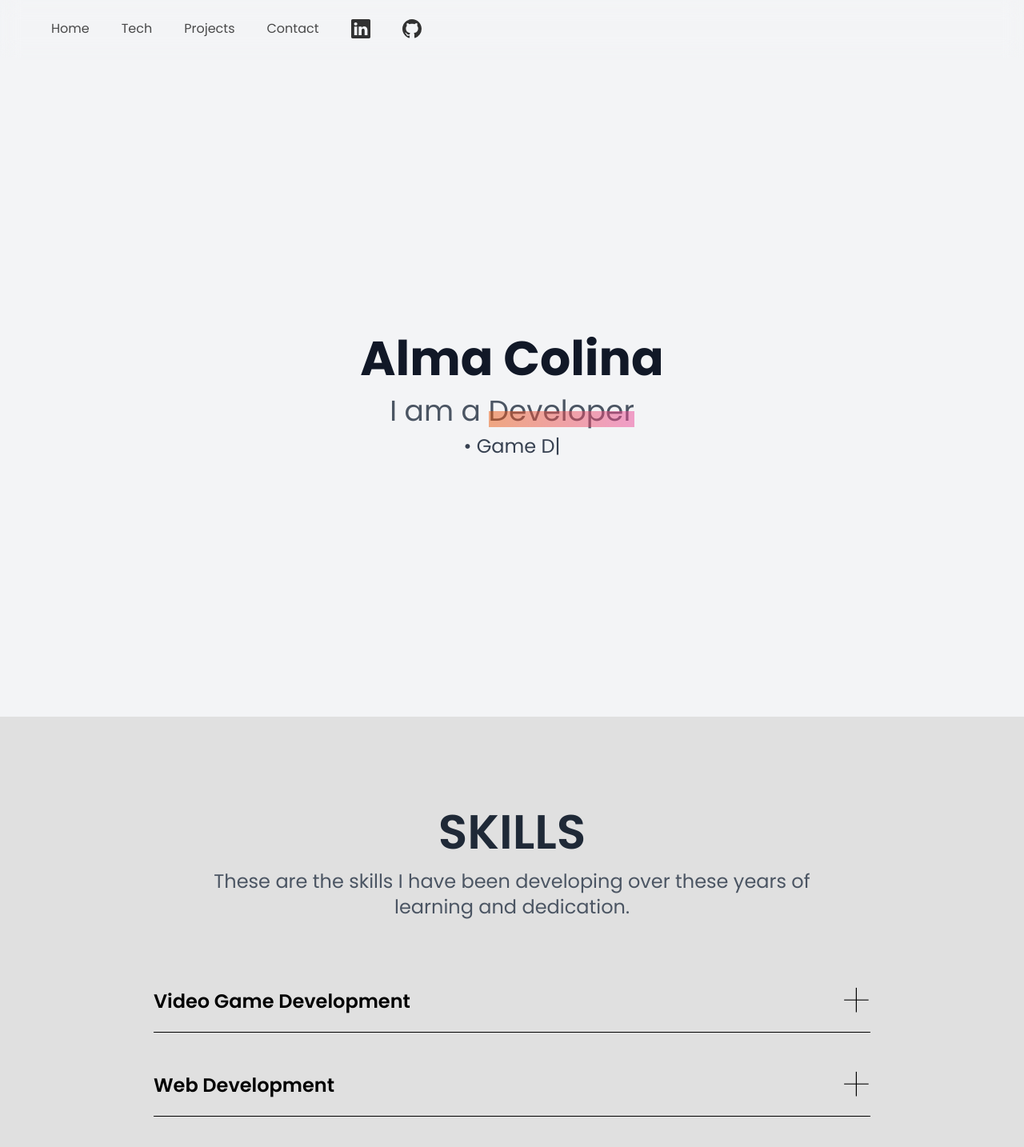
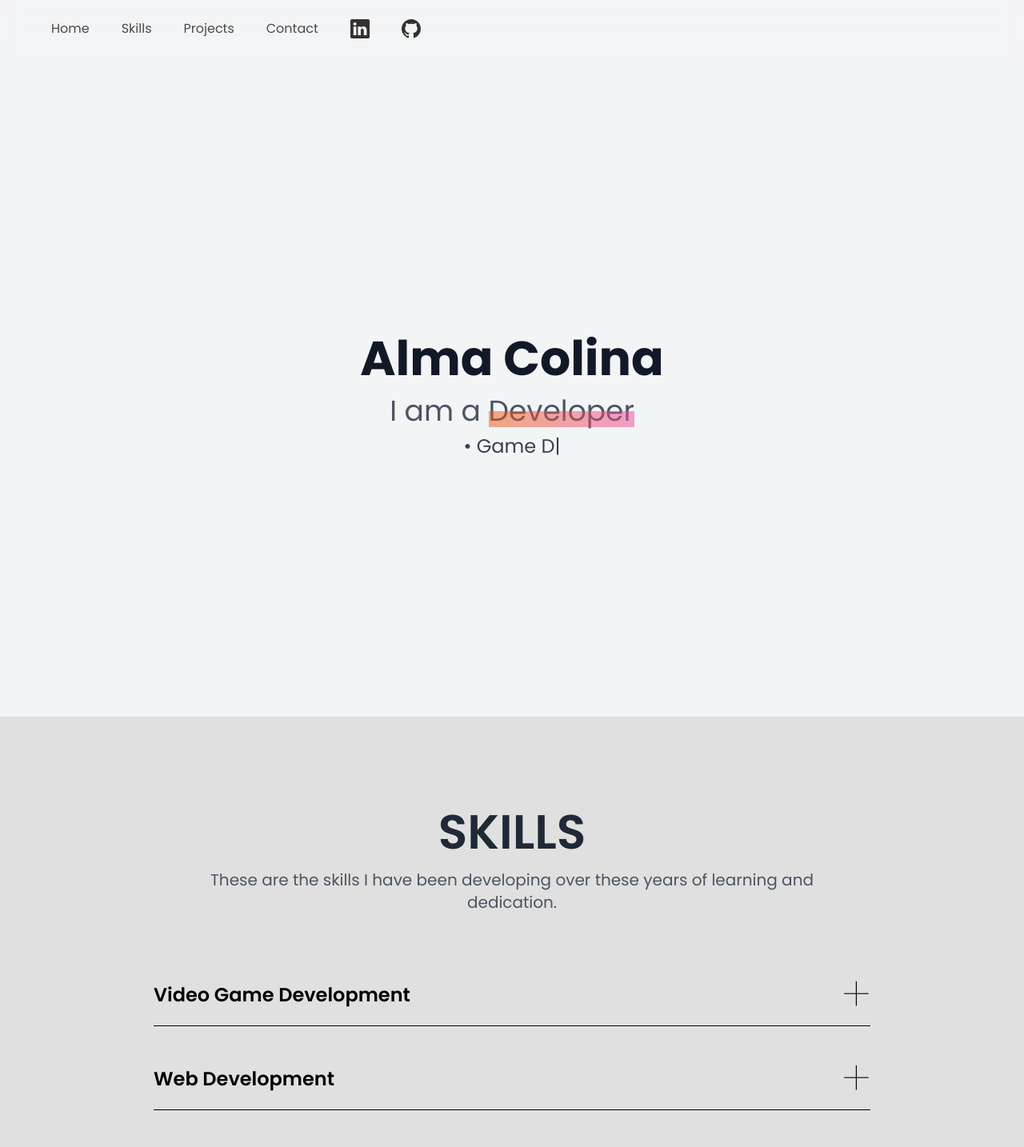
Before and after one commit to AlmaColina/portfolio, a React (Vite) app: page / in a window 1280 px wide. Shown: the top 1434 px of the page at 80% size. Built offline with nearby package versions, Linux system fonts and the light colour scheme.

Commit message:
Mobile Version 3

```diff
--- a/src/components/Contact.jsx
+++ b/src/components/Contact.jsx
@@ -24,7 +24,7 @@ const Contact = () => {
           whileInView={{ opacity: 1, y: 0 }}
           transition={{ duration: 0.8, delay: 0.4 }}
         >
-          Let's create something amazing together! Reach out, and I'll get back to you soon.
+          Reach out, and I'll get back to you soon :)
         </motion.p>
       </motion.div>
 
@@ -38,13 +38,14 @@ const Contact = () => {
 
         {/* Contact Info */}
         <div className="mt-6 md:mt-0 flex flex-col items-center md:items-start text-center md:text-left">
-          <div className="flex items-center space-x-2">
+          <div className="flex items-center space-x-3 mt-9">
+
             <FaEnvelope className="text-orange-600" />
             <a href="mailto:almacolina2015@gmail.com" className="text-lg hover:text-orange-600 transition duration-300">
               almacolina2015@gmail.com
             </a>
           </div>
-          <div className="flex items-center space-x-2 mt-4">
+          <div className="flex items-center space-x-2 mt-6">
             <FaPhone className="text-orange-600" />
             <p className="text-lg">+34 644762934</p>
           </div>
--- a/src/components/Navbar.jsx
+++ b/src/components/Navbar.jsx
@@ -37,7 +37,7 @@ const Navbar = () => {
   return (
     <nav className={`fixed top-0 z-10 w-full px-16 py-6 text-black backdrop-blur-md flex justify-between items-center ${scrollY > 50 ? 'bg-white shadow-md' : 'bg-transparent'} transition-all duration-300`}>
       <ul className="hidden md:flex gap-10 items-center">
-        {["home", "tech", "projects", "contact"].map((item) => (
+        {["home", "skills", "projects", "contact"].map((item) => (
           <li key={item} onClick={() => handleNavClick(item)} className={`cursor-pointer opacity-70 transition-all duration-300 hover:opacity-100 relative ${selectedNav === item ? 'opacity-100' : ''}`}>
             {item.charAt(0).toUpperCase() + item.slice(1)}
             {selectedNav === item && <span className="absolute bottom-0 left-0 w-full h-1/2 bg-gradient-to-r from-orange-600 to-pink-500 opacity-50"></span>}
@@ -63,7 +63,7 @@ const Navbar = () => {
             ))}
           </ul>
           <ul className="flex gap-5 mt-auto">
-            {[{ icon: BsLinkedin, link: "https://www.linkedin.com" }, { icon: BsGithub, link: "https://www.github.com" }].map((social, index) => (
+            {[{ icon: BsLinkedin, link: "https://www.linkedin.com/in/almacolina" }, { icon: BsGithub, link: "https://github.com/AlmaColina" }].map((social, index) => (
               <li key={index} className="cursor-pointer opacity-80 transition-all duration-300 hover:opacity-100 hover:text-gray-600">
                 <a href={social.link} target="_blank" rel="noopener noreferrer">
                   <social.icon size={24} />
--- a/src/components/Tech.jsx
+++ b/src/components/Tech.jsx
@@ -73,7 +73,7 @@ const Tech = () => {
       </motion.h1>
 
       <motion.h2
-        className="text-2xl text-gray-600 mt-4 max-w-3xl text-center"
+        className="text-xl text-gray-600 mt-4 max-w-3xl text-center"
         initial={{ opacity: 0, y: 30 }}
         whileInView={{ opacity: 1, y: 0 }}
         transition={{ ease: "easeOut", duration: 2 }}
```
